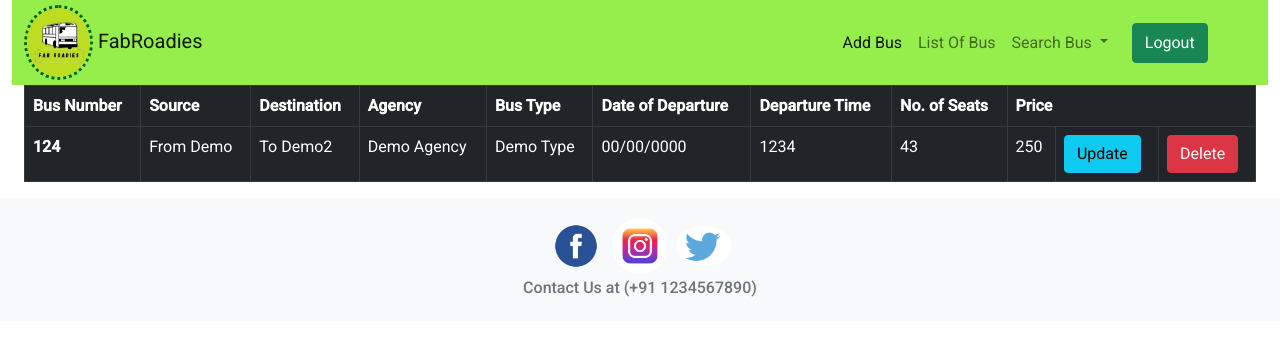
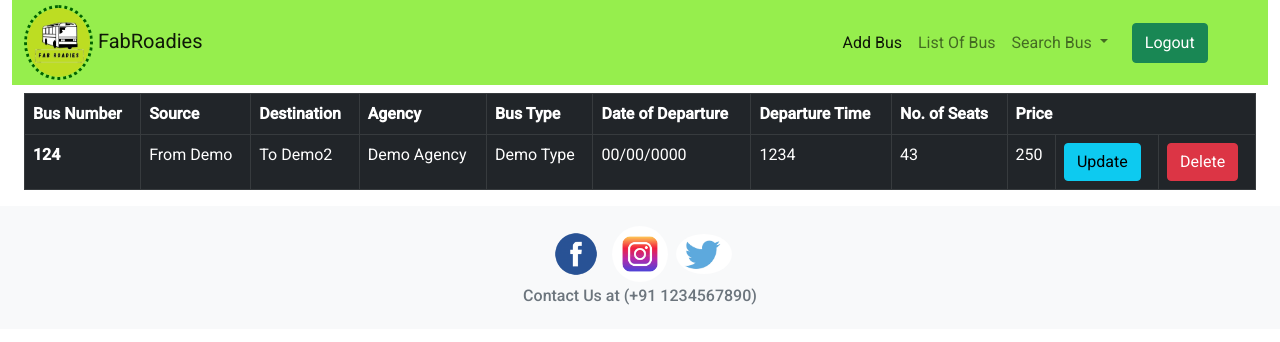
Before and after one commit to BusBookingApp123/fabRoadies-frontend, an Angular app in the folder FabRoadies/: page /admin_bus-list in a window 1280 px wide. Shown: the top 342 px of the page. Built offline with nearby package versions, Linux system fonts and the light colour scheme; a web font is replaced by a local one.

Commit message:
Update admin-bus-list.component.html

```diff
--- a/FabRoadies/src/app/admin-bus-list/admin-bus-list.component.html
+++ b/FabRoadies/src/app/admin-bus-list/admin-bus-list.component.html
@@ -35,7 +35,7 @@
 </nav>
 
 <!--Admin List UI-->
-<div class="container-fluid">
+<div class="container-fluid my-2">
     <table class="table table-dark table-bordered table-hover">
         <thead>
             <tr>
```
